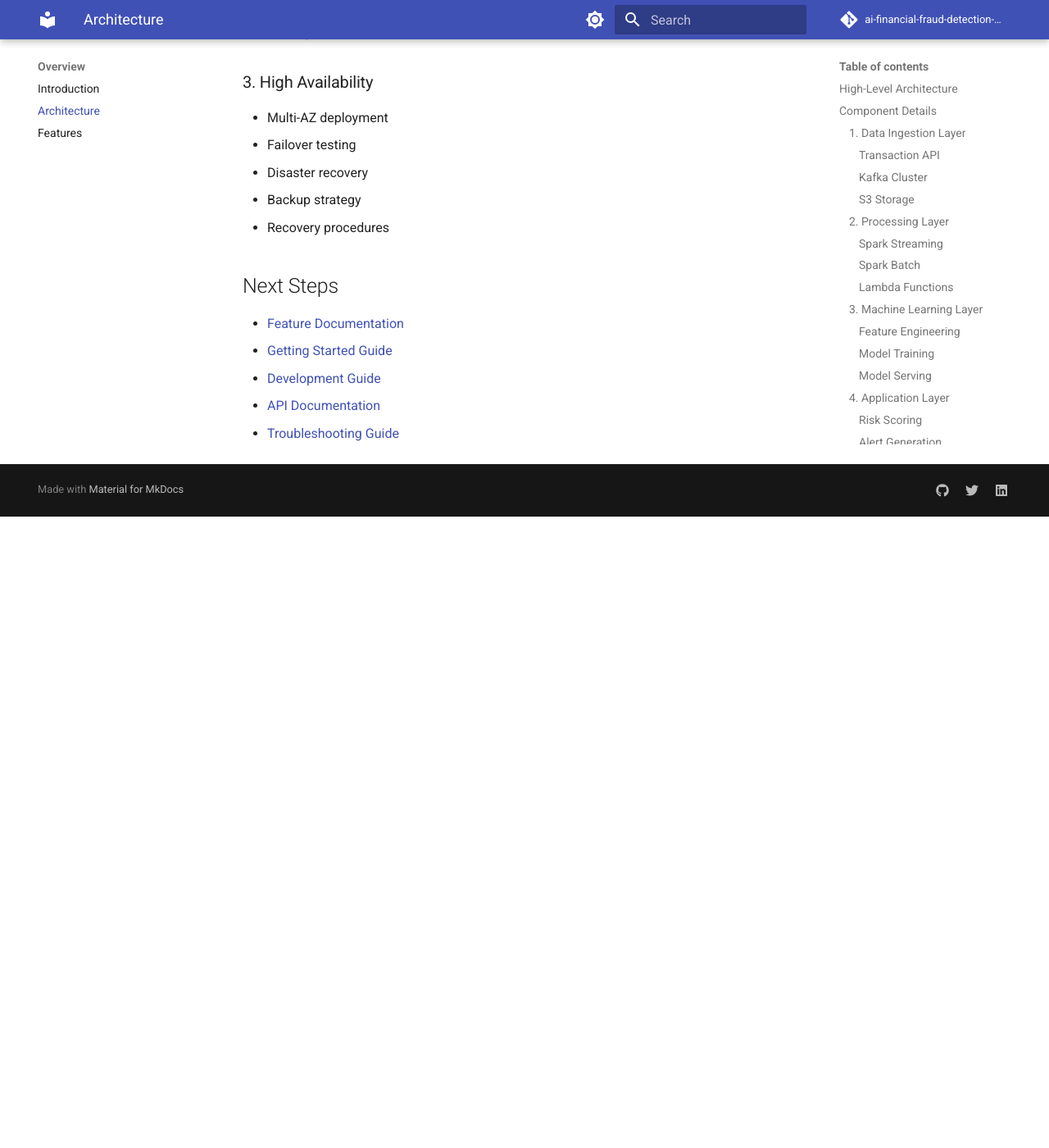
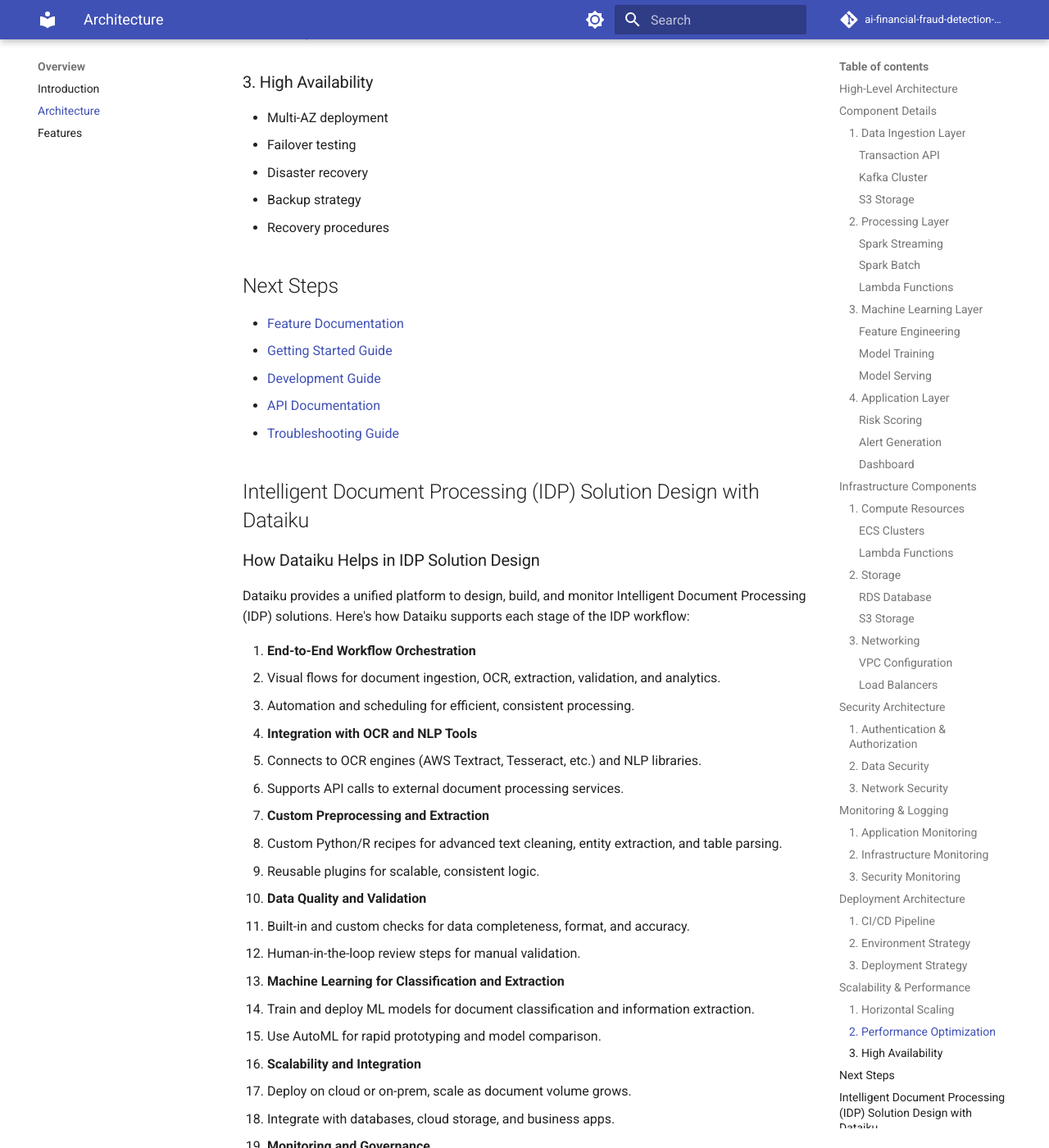
Before and after one commit to pxkundu/ai-financial-fraud-detection-solution, an MkDocs documentation site: the page built from docs/overview/architecture.md, in a window 1280 px wide and 1400 px high, scrolled down 8191 px. Shown: the whole window at 82% size. Built offline with MkDocs 1.6.1 and Material for MkDocs 9.7.7, drawn with Linux system fonts in a browser that asks for light colours; comment, search, counter and statistics services are not loaded; before the commit the page ends 8821 px from its top, so only the background shows below that; some of the changed text lies outside the part shown.

Commit message:
Updated new module for automation project

````diff
--- a/docs/overview/architecture.md
+++ b/docs/overview/architecture.md
@@ -297,3 +297,122 @@
 - [Development Guide](../development/guide.md)
 - [API Documentation](../api/reference.md)
 - [Troubleshooting Guide](../troubleshooting/common-issues.md)
+
+## Intelligent Document Processing (IDP) Solution Design with Dataiku
+
+### How Dataiku Helps in IDP Solution Design
+
+Dataiku provides a unified platform to design, build, and monitor Intelligent Document Processing (IDP) solutions. Here's how Dataiku supports each stage of the IDP workflow:
+
+1. **End-to-End Workflow Orchestration**
+   - Visual flows for document ingestion, OCR, extraction, validation, and analytics.
+   - Automation and scheduling for efficient, consistent processing.
+2. **Integration with OCR and NLP Tools**
+   - Connects to OCR engines (AWS Textract, Tesseract, etc.) and NLP libraries.
+   - Supports API calls to external document processing services.
+3. **Custom Preprocessing and Extraction**
+   - Custom Python/R recipes for advanced text cleaning, entity extraction, and table parsing.
+   - Reusable plugins for scalable, consistent logic.
+4. **Data Quality and Validation**
+   - Built-in and custom checks for data completeness, format, and accuracy.
+   - Human-in-the-loop review steps for manual validation.
+5. **Machine Learning for Classification and Extraction**
+   - Train and deploy ML models for document classification and information extraction.
+   - Use AutoML for rapid prototyping and model comparison.
+6. **Scalability and Integration**
+   - Deploy on cloud or on-prem, scale as document volume grows.
+   - Integrate with databases, cloud storage, and business apps.
+7. **Monitoring and Governance**
+   - Dashboards for monitoring processing volumes, error rates, and model performance.
+   - Audit trails for compliance and traceability.
+
+### Sample IDP Architecture in Dataiku
+
+```mermaid
+flowchart TD
+    A["Document Ingestion (PDF, Images, Scans)"] --> B["OCR Processing (e.g., AWS Textract, Tesseract)"]
+    B --> C["Text Preprocessing (Cleaning, Parsing)"]
+    C --> D["Information Extraction (NLP, Regex, ML Models)"]
+    D --> E["Data Validation & Quality Checks"]
+    E --> F["Human-in-the-Loop Review (Optional)"]
+    F --> G["Structured Data Output (CSV, DB, API)"]
+    G --> H["Downstream Analytics & Reporting"]
+
+    subgraph Dataiku Platform
+        B
+        C
+        D
+        E
+        F
+        G
+    end
+
+    style A fill:#f9f,stroke:#333,stroke-width:2px
+    style H fill:#bbf,stroke:#333,stroke-width:2px
+    style Dataiku Platform fill:#efe,stroke:#333,stroke-width:2px
+```
+
+**How to read this diagram:**
+- Documents are ingested (PDFs, images, scans).
+- OCR is performed (using AWS Textract, Tesseract, etc.).
+- Text is cleaned and parsed.
+- Information is extracted using NLP, regex, or ML models.
+- Data is validated and quality-checked.
+- Optionally, a human reviews/corrects the extracted data.
+- Structured data is output to files, databases, or APIs.
+- Data is used for downstream analytics and reporting.
+
+All the core processing steps are orchestrated and automated within Dataiku.
+
+### Core Value Dataiku Brings to IDP
+
+- **Faster Prototyping:** Rapidly build and iterate on IDP workflows without heavy coding.
+- **Collaboration:** Data scientists, business analysts, and IT can work together in one platform.
+- **Transparency:** Visual flows and dashboards make it easy to understand and audit the process.
+- **Flexibility:** Combine no-code, low-code, and full-code approaches as needed.
+- **Scalability:** Easily move from prototype to production, handling large document volumes.
+
+Dataiku accelerates time-to-value and ensures high quality and compliance for IDP solutions.
+
+### Step-by-Step Example: Invoice Processing Workflow in Dataiku
+
+1. **Document Ingestion**
+   - PDF or scanned image invoices are uploaded to cloud storage (e.g., AWS S3).
+   - Dataiku detects and imports new files automatically.
+2. **OCR Processing**
+   - Dataiku calls an OCR service (e.g., AWS Textract, Tesseract) to extract text and tables from invoices.
+3. **Text Preprocessing**
+   - Clean and parse extracted text: remove noise, normalize formats, split multi-page invoices.
+4. **Information Extraction**
+   - Use NLP, regex, or ML models to extract key fields: invoice number, date, vendor, line items, totals, etc.
+5. **Data Validation & Quality Checks**
+   - Validate required fields, check formats, flag duplicates or outliers using Dataiku plugins or custom checks.
+6. **Human-in-the-Loop Review (Optional)**
+   - Route flagged or low-confidence invoices to a Dataiku webapp or review workflow for manual correction.
+7. **Structured Data Output**
+   - Write validated data to a database, CSV, or push to an ERP/accounting system via API.
+8. **Downstream Analytics & Reporting**
+   - Use Dataiku dashboards or export data for spend analysis, vendor performance, compliance, and audit reporting.
+
+#### Visual Summary
+
+```mermaid
+flowchart TD
+    A[Invoice Upload (PDF/Image)] --> B[OCR Extraction (Textract/Tesseract)]
+    B --> C[Text Cleaning & Parsing]
+    C --> D[Key Field Extraction (NLP/Regex/ML)]
+    D --> E[Validation & Quality Checks]
+    E --> F[Human Review (Optional)]
+    F --> G[Structured Output (DB/CSV/API)]
+    G --> H[Analytics & Reporting]
+    subgraph Dataiku Platform
+        B
+        C
+        D
+        E
+        F
+        G
+    end
+```
+
+This workflow can be fully orchestrated and automated in Dataiku, combining visual flows, custom code, and integrations for a robust, scalable invoice processing solution.
````
Also changed, not shown: bill_of_lading_automation/README.md (added, +91 -0 lines), 12 other files.
